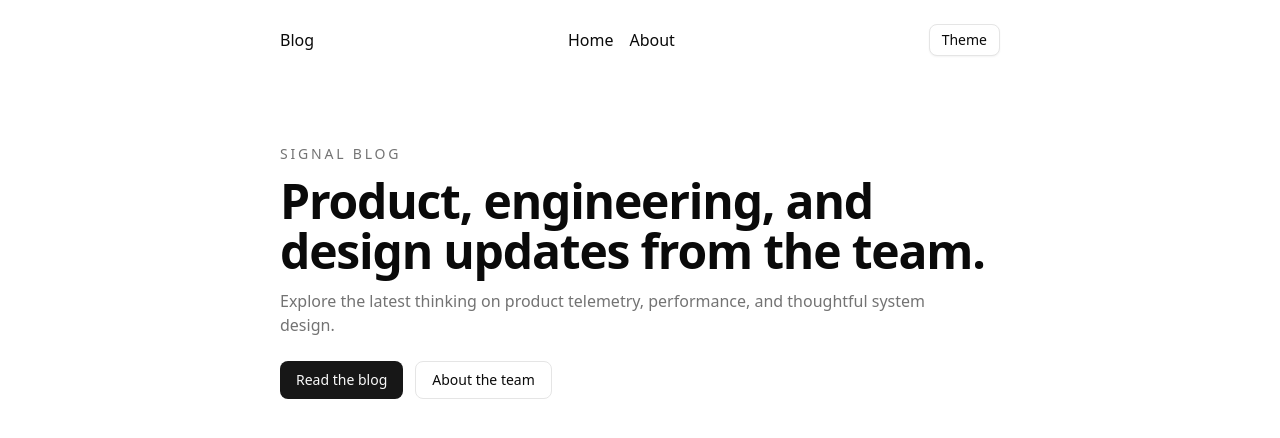
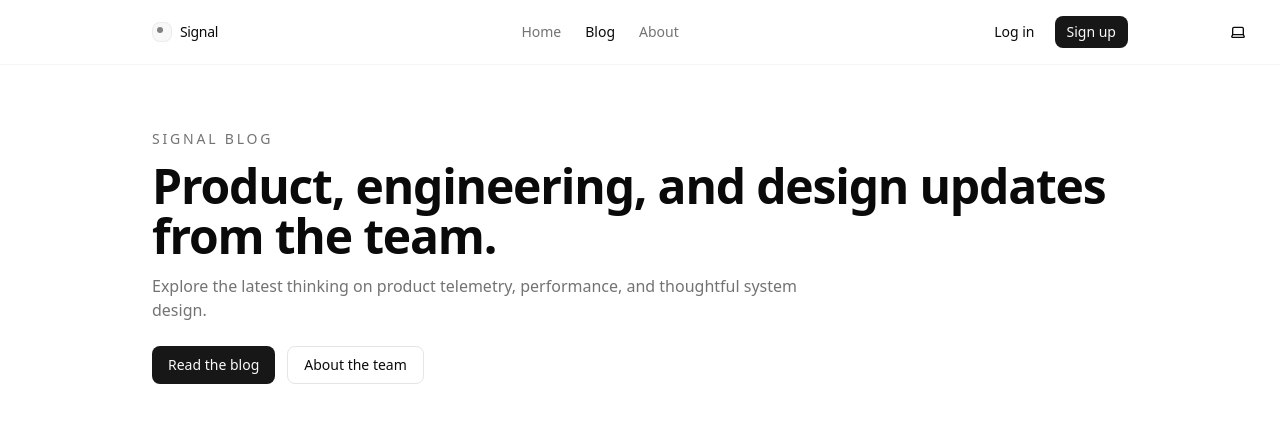
Before and after one commit to jasonjamesmoore/blog-mockup, a Next.js app: page / in a window 1280 px wide. Shown: the top 438 px of the page. Built offline with nearby package versions, Linux system fonts and the light colour scheme.

Commit message:
chore: refine header and theme base

```diff
--- a/package.json
+++ b/package.json
@@ -13,6 +13,7 @@
     "@radix-ui/react-dropdown-menu": "^2.1.16",
     "@radix-ui/react-separator": "^1.1.8",
     "@radix-ui/react-slot": "^1.2.4",
+    "@radix-ui/react-tabs": "^1.1.13",
     "class-variance-authority": "^0.7.1",
     "clsx": "^2.1.1",
     "lucide-react": "^0.563.0",
@@ -25,6 +26,7 @@
   },
   "devDependencies": {
     "@tailwindcss/postcss": "^4",
+    "@tailwindcss/typography": "^0.5.19",
     "@types/node": "^20",
     "@types/react": "^19",
     "@types/react-dom": "^19",
--- a/src/app/globals.css
+++ b/src/app/globals.css
@@ -1,5 +1,6 @@
 @import "tailwindcss";
 @import "tw-animate-css";
+@plugin "@tailwindcss/typography";
 
 @custom-variant dark (&:is(.dark *));
 
--- a/src/components/main-container.tsx
+++ b/src/components/main-container.tsx
@@ -7,7 +7,7 @@
 
 export function MainContainer({ children, className }: MainContainerProps) {
   return (
-    <div className={`mx-auto w-full max-w-3xl px-6 ${className ?? ""}`}>
+    <div className={`mx-auto w-full max-w-5xl px-6 ${className ?? ""}`}>
       {children}
     </div>
   );
--- a/src/components/site-header.tsx
+++ b/src/components/site-header.tsx
@@ -7,23 +7,26 @@
   DropdownMenuItem,
   DropdownMenuTrigger,
 } from "@/components/ui/dropdown-menu";
+import { Laptop } from "lucide-react";
 import { useTheme } from "next-themes";
+import Link from "next/link";
+import { cn } from "@/lib/utils";
 
-export function SiteHeader() {
+// Theme helper function
+function ThemeToggle({ className }: { className?: string }) {
   const { setTheme } = useTheme();
 
   return (
-    <header className="py-6">
-      <div className="mx-auto flex w-full max-w-3xl items-center justify-between px-6">
-        <div>Blog</div>
-        <nav className="flex items-center gap-4">
-          <span>Home</span>
-          <span>About</span>
-        </nav>
     <DropdownMenu>
       <DropdownMenuTrigger asChild>
-            <Button variant="outline" size="sm">
-              Theme
+        <Button
+          variant="ghost"
+          size="sm"
+          className={cn("h-9 w-9 px-0", className)}
+          aria-label="Theme"
+        >
+          <Laptop className="h-4 w-4" />
+          <span className="sr-only">Toggle theme</span>
         </Button>
       </DropdownMenuTrigger>
       <DropdownMenuContent align="end">
@@ -38,6 +41,58 @@
         </DropdownMenuItem>
       </DropdownMenuContent>
     </DropdownMenu>
+  );
+}
+
+export function SiteHeader() {
+  return (
+    <header className="sticky top-0 z-50 border-b border-border/40 bg-background/70 backdrop-blur supports-backdrop-filter:bg-background/60">
+      <div className="relative">
+        <div className="mx-auto flex h-16 w-full max-w-5xl items-center justify-between px-6">
+          {/* Logo */}
+          <Link
+            href="/"
+            className="flex items-center gap-2 text-foreground focus-visible:outline-none focus-visible:ring-2 focus-visible:ring-ring focus-visible:ring-offset-2 focus-visible:ring-offset-background"
+          >
+            <span className="relative inline-block h-5 w-5 rounded-md border border-border/70 bg-muted/70">
+              <span className="absolute left-1 top-1 h-1.5 w-1.5 rounded-full bg-foreground/50" />
+            </span>
+            <span className="text-sm font-medium tracking-tight">Signal</span>
+          </Link>
+
+          {/* Nav */}
+          <nav className="flex items-center gap-6 text-sm text-muted-foreground">
+            <Link href="/" className="hover:text-foreground">
+              Home
+            </Link>
+            <Link href="/blog" aria-current="page" className="text-foreground">
+              Blog
+            </Link>
+            <Link href="/about" className="hover:text-foreground">
+              About
+            </Link>
+          </nav>
+
+          {/* Actions */}
+          <div className="flex items-center gap-2">
+            <Button variant="ghost" size="sm" asChild>
+              <Link href="/login">Log in</Link>
+            </Button>
+            <Button size="sm" asChild>
+              <Link href="/signup">Sign up</Link>
+            </Button>
+
+            {/* Mobile theme toggle */}
+            <div className="xl:hidden">
+              <ThemeToggle />
+            </div>
+          </div>
+        </div>
+
+        {/* Desktop rail theme toggle */}
+        <div className="absolute right-6 top-1/2 hidden -translate-y-1/2 xl:block">
+          <ThemeToggle />
+        </div>
       </div>
     </header>
   );
```
Also changed, not shown: 1 other file (tests, documents, lock files or other folders). Lines whose indentation alone changed are shown as unchanged.
